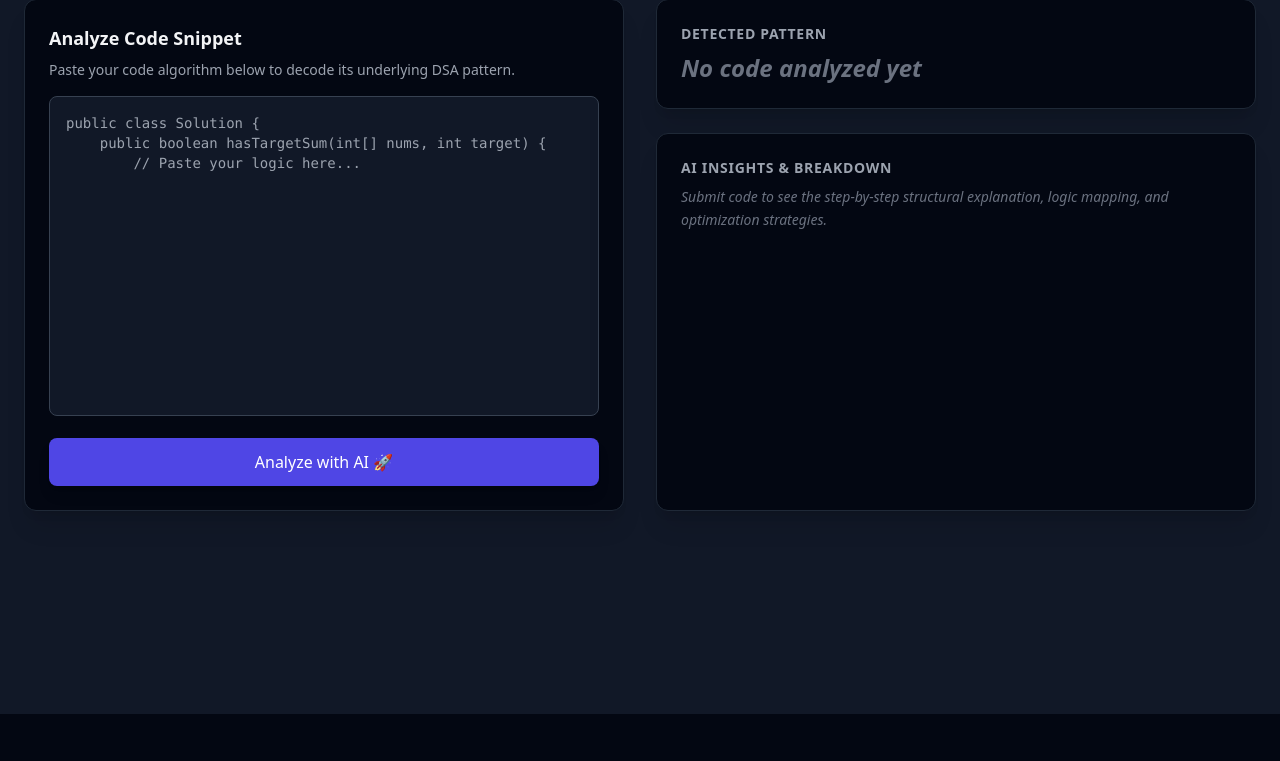
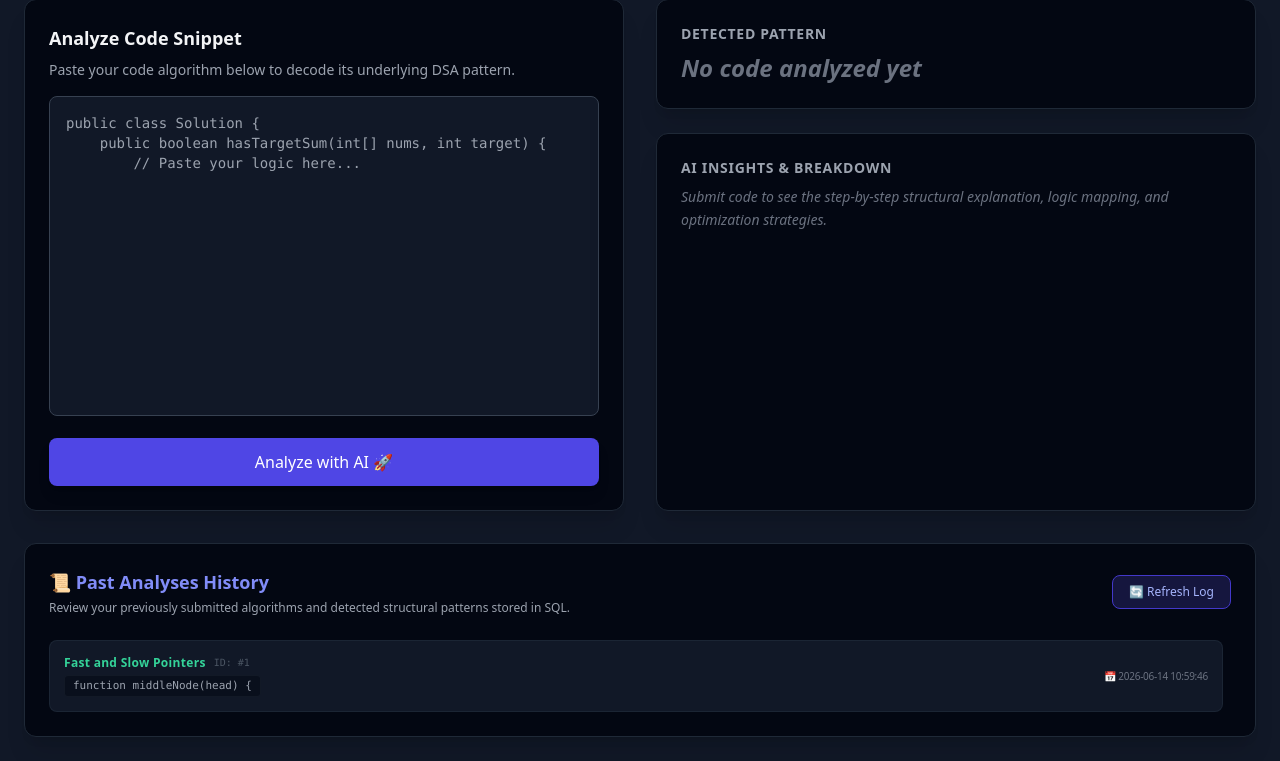
Before and after one commit to s4eee/dsa-pattern-visualizer, a Flask app: page / in a window 1280 px wide. Shown: the part 86-847 px from the top of the page. Before the commit the page ends 800 px from the top, so only its background shows below. Run offline with Flask 3, Linux system fonts and the light colour scheme; data comes from the database, SQL or seed files in the repository; both versions use the stored data as it was after the commit; some libraries are stand-ins or nearby versions.

Commit message:
feat: complete robust regex json parser and sql absolute path history log

````diff
--- a/app.py
+++ b/app.py
@@ -1,8 +1,10 @@
 import os
 import json
+import re
+import sqlite3
 from flask import Flask, render_template, request, jsonify
 from dotenv import load_dotenv
-from openai import OpenAI  # Switched to the standard OpenAI client layout
+from openai import OpenAI
 from database import init_db, save_analysis
 
 load_dotenv()
@@ -10,7 +12,6 @@ load_dotenv()
 app = Flask(__name__)
 init_db()
 
-# INITIALIZATION: Connects to OpenRouter using their universal base URL endpoint
 client = OpenAI(
     base_url="https://openrouter.ai/api/v1",
     api_key=os.environ.get("OPENROUTER_API_KEY")
@@ -19,7 +20,6 @@ client = OpenAI(
 @app.route('/')
 def home():
     return render_template('index.html')
-
 
 @app.route('/api/analyze', methods=['POST'])
 def analyze_code():
@@ -30,7 +30,6 @@ def analyze_code():
         return jsonify({"status": "error", "message": "Code snippet cannot be empty!"}), 400
 
     try:
-        # We instruct the AI to return the pattern, explanation, and 3 real LeetCode questions with URLs
         prompt = f"""
         Analyze the following programming code snippet and identify its primary Data Structures & Algorithms (DSA) core structural pattern (e.g., Two Pointers, Sliding Window, Fast and Slow Pointers, Merge Intervals, Breadth-First Search, Depth-First Search, etc.).
 
@@ -64,23 +63,28 @@ def analyze_code():
         {user_code}
         """
 
+        # FIX: Added max_tokens guardrail to fit within OpenRouter free token allocation limits
         response = client.chat.completions.create(
-            model="openrouter/free",
-            messages=[{"role": "user", "content": prompt}]
+            model="google/gemini-2.5-flash",
+            messages=[{"role": "user", "content": prompt}],
+            max_tokens=800,
+            timeout=15.0
         )
 
-        # Clean up any accidental wrapping strings if the LLM adds them
-        ai_response = response.choices[0].message.content.strip()
-        if ai_response.startswith("```json"):
-            ai_response = ai_response.replace("```json", "", 1)
-        if ai_response.endswith("```"):
-            ai_response = ai_response.rstrip("```")
+        raw_content = response.choices[0].message.content.strip()
 
-        # Parse the raw text into a real Python dictionary
-        result_data = json.loads(ai_response.strip())
+        match = re.search(r'\{.*\}', raw_content, re.DOTALL)
+        if match:
+            clean_json_str = match.group(0)
+        else:
+            raise ValueError("No valid JSON structure found in the AI response.")
 
-        # DATABASE LOGGING (Keeps your history tracker intact!)
-        save_analysis(user_code, result_data.get("pattern", "Unknown"))
+        result_data = json.loads(clean_json_str)
+
+        try:
+            save_analysis(user_code, result_data.get("pattern", "Unknown"))
+        except Exception as db_err:
+            print(f"Database Save Warning: {db_err}")
 
         return jsonify({
             "status": "success",
@@ -90,8 +94,53 @@ def analyze_code():
         })
 
     except Exception as e:
-        print(f"Error during execution: {e}")
-        return jsonify({"status": "error", "message": "Failed to parse or analyze code structure."}), 500
-# THIS MUST BE FLUSHED TO THE LEFT MARGIN BELOW ALL FUNCTIONS TO BOOT THE APP
+        print(f"💥 Error during execution lifecycle: {e}")
+        return jsonify({"status": "error", "message": f"Failed to parse structure: {str(e)}"}), 500
+
+
+@app.route('/api/history', methods=['GET'])
+def get_history():
+    try:
+        import os
+        base_dir = os.path.dirname(os.path.abspath(__file__))
+        db_path = os.path.join(base_dir, 'dsa_tool.db')
+        conn = sqlite3.connect('dsa_tool.db')
+        cursor = conn.cursor()
+
+        # SAFETY CHECK: Ensure table exists so an empty database doesn't crash the frontend
+        cursor.execute('''
+            CREATE TABLE IF NOT EXISTS analysis_history (
+                id INTEGER PRIMARY KEY AUTOINCREMENT,
+                timestamp DATETIME DEFAULT CURRENT_TIMESTAMP,
+                code_snippet TEXT,
+                detected_pattern TEXT
+            )
+        ''')
+
+        cursor.execute('''
+            SELECT id, timestamp, code_snippet, detected_pattern
+            FROM analysis_history
+            ORDER BY timestamp DESC LIMIT 10
+        ''')
+
+        rows = cursor.fetchall()
+        print(f"📦 DEBUG DATABASE FETCH: Found {len(rows)} rows in SQLite.") # <-- ADD THIS LINE
+
+        conn.close()
+
+        history_list = []
+        for row in rows:
+            history_list.append({
+                "id": row[0],
+                "timestamp": row[1],
+                "code": row[2],
+                "pattern": row[3]
+            })
+
+        return jsonify({"status": "success", "history": history_list})
+    except Exception as e:
+        print(f"Database Query Error: {e}")
+        return jsonify({"status": "error", "message": "Failed to load historical analytics."}), 500
+
 if __name__ == "__main__":
     app.run(debug=True)
--- a/database.py
+++ b/database.py
@@ -1,13 +1,14 @@
+import os
 import sqlite3
 
-DB_NAME = "dsa_tool.db"
+# This calculates the exact absolute directory path where app.py lives
+DB_PATH = os.path.join(os.path.dirname(os.path.abspath(__file__)), 'dsa_tool.db')
 
 def init_db():
-    conn = sqlite3.connect(DB_NAME)
+    conn = sqlite3.connect(DB_PATH)
     cursor = conn.cursor()
-    # Table to store code analyzed by users
     cursor.execute('''
-        CREATE TABLE IF NOT EXISTS history (
+        CREATE TABLE IF NOT EXISTS analysis_history (
             id INTEGER PRIMARY KEY AUTOINCREMENT,
             timestamp DATETIME DEFAULT CURRENT_TIMESTAMP,
             code_snippet TEXT,
@@ -18,8 +19,12 @@ def init_db():
     conn.close()
 
 def save_analysis(code, pattern):
-    conn = sqlite3.connect(DB_NAME)
+    conn = sqlite3.connect(DB_PATH)
     cursor = conn.cursor()
-    cursor.execute("INSERT INTO history (code_snippet, detected_pattern) VALUES (?, ?)", (code, pattern))
+    cursor.execute('''
+        INSERT INTO analysis_history (code_snippet, detected_pattern)
+        VALUES (?, ?)
+    ''', (code, pattern))
     conn.commit()
     conn.close()
+    print(f"✅ Securely wrote entry to: {DB_PATH}")
--- a/templates/index.html
+++ b/templates/index.html
@@ -59,9 +59,70 @@
             <div id="question-cards-grid" class="grid grid-cols-1 md:grid-cols-3 gap-4 mt-6">
                 </div>
         </section>
+
+        <section class="lg:col-span-2 bg-gray-950 border border-gray-800 rounded-xl p-6 shadow-xl">
+            <div class="flex items-center justify-between mb-6">
+                <div>
+                    <h3 class="text-indigo-400 font-bold text-lg">📜 Past Analyses History</h3>
+                    <p class="text-gray-400 text-xs mt-1">Review your previously submitted algorithms and detected structural patterns stored in SQL.</p>
+                </div>
+                <button onclick="loadHistoryLog()" class="text-xs bg-indigo-900/40 hover:bg-indigo-800/60 text-indigo-300 px-4 py-2 rounded-lg border border-indigo-700 transition-all active:scale-95">
+                    🔄 Refresh Log
+                </button>
+            </div>
+
+            <div id="history-log-list" class="space-y-3 max-h-64 overflow-y-auto pr-2">
+                <p class="text-gray-500 text-xs italic">Loading local history records...</p>
+            </div>
+        </section>
     </main>
 
     <script>
+        // FETCH AND RENDER SQL DATABASE ANALYSIS HISTORY
+        async function loadHistoryLog() {
+            const logList = document.getElementById('history-log-list');
+            try {
+                const response = await fetch('/api/history');
+                const data = await response.json();
+
+                if (response.ok && data.history && data.history.length > 0) {
+                    logList.innerHTML = ''; // Wipe clean previous entries
+
+                    data.history.forEach(item => {
+                        const cardRow = document.createElement('div');
+                        cardRow.className = "flex justify-between items-center bg-gray-900 border border-gray-800/80 p-3.5 rounded-lg hover:border-indigo-500/30 transition-all text-xs group";
+
+                        // Grab just the first line of the code snippet for a clean preview line
+                        const firstLine = item.code.trim().split('\n')[0];
+                        const codePreview = firstLine.length > 45 ? firstLine.substring(0, 45) + "..." : firstLine;
+
+                        cardRow.innerHTML = `
+                            <div class="flex flex-col gap-1">
+                                <div class="flex items-center gap-2">
+                                    <span class="font-bold text-emerald-400 tracking-wide">${item.pattern}</span>
+                                    <span class="text-[10px] text-gray-600 font-mono">ID: #${item.id}</span>
+                                </div>
+                                <code class="text-gray-400 font-mono text-[11px] bg-gray-950/50 px-2 py-0.5 rounded border border-gray-800/40 inline-block w-fit group-hover:text-gray-200 transition-colors">${codePreview}</code>
+                            </div>
+                            <div class="text-right text-gray-500 text-[10px] font-medium tracking-tight">
+                                📅 ${item.timestamp}
+                            </div>
+                        `;
+                        logList.appendChild(cardRow);
+                    });
+                } else {
+                    logList.innerHTML = `
+                        <div class="text-center py-4 text-gray-600 text-xs italic">
+                            No patterns analyzed yet. Paste a script above to seed your database tracker!
+                        </div>`;
+                }
+            } catch (err) {
+                console.error("Critical failure during logs retrieval pipeline:", err);
+                logList.innerHTML = `<p class="text-rose-500 text-xs">Error parsing analysis dashboard logs.</p>`;
+            }
+        }
+
+        // PRIMARY FORM SUBMISSION OVERLAY HANDLER
         document.getElementById('analyzeBtn').addEventListener('click', async () => {
             const codeInput = document.getElementById('codeArea').value;
             const patternDisplay = document.getElementById('patternResult');
@@ -137,6 +198,10 @@
                     } else {
                         practiceContainer.style.display = "none";
                     }
+
+                    // 4. Auto-refresh history log entries immediately on successful code submit
+                    loadHistoryLog();
+
                 } else {
                     alert(data.message || "An error occurred during engine analysis lifecycle.");
                 }
@@ -149,6 +214,9 @@
                 btn.disabled = false;
             }
         });
+
+        // AUTO-TRIGGER LOG RETRIEVAL INITIALIZATION ON PAGE LOAD
+        window.addEventListener('DOMContentLoaded', loadHistoryLog);
     </script>
 </body>
 </html>
````
Also changed, not shown: dsa_tool.db.
